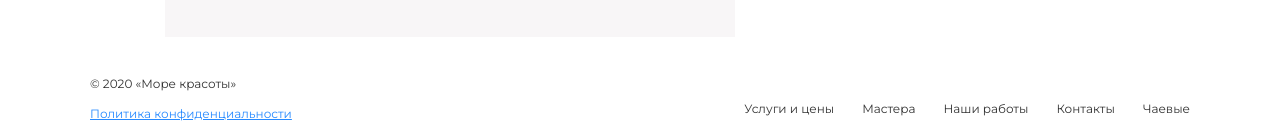
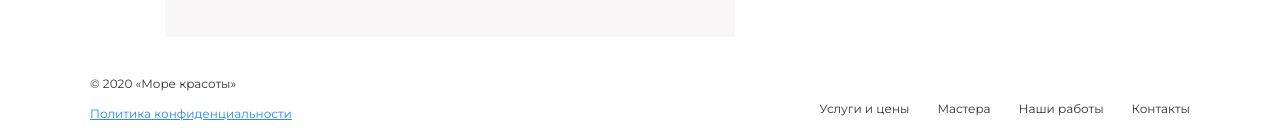
Before and after one commit to Vitalya26/Spint1-2, a plain HTML site: page Untitled-1.html in a window 1280 px wide. Shown: the part 4667-4807 px from the top of the page. Drawn offline with nearby package versions, Linux system fonts and the light colour scheme.

Commit message:
delete tips

```diff
--- a/Untitled-1.html
+++ b/Untitled-1.html
@@ -337,7 +337,6 @@
                         <li><a href="#">Мастера</a></li>
                         <li><a href="#">Наши работы</a></li>
                         <li><a href="#">Контакты</a></li>
-                        <li><a href="#">Чаевые</a></li>
                     </ul>
                 </nav>
 
```
